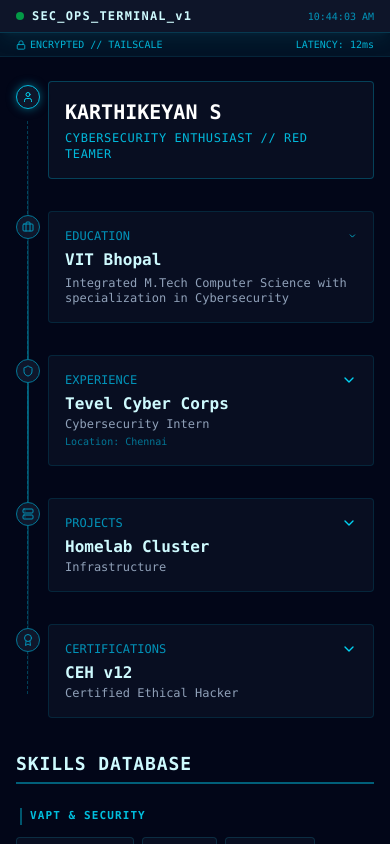
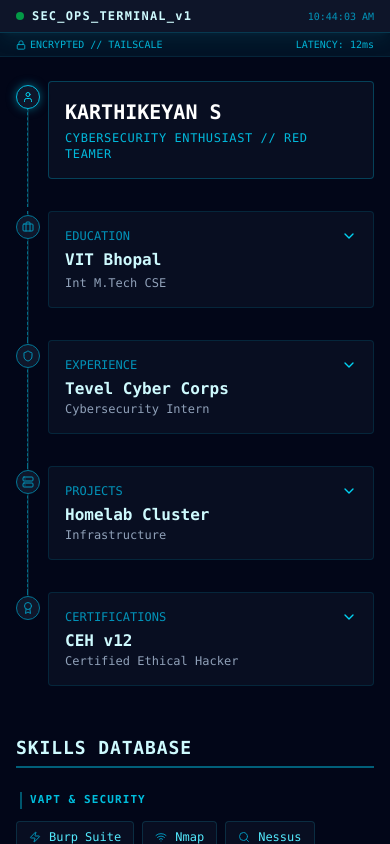
Before and after one commit to sherlockk-sec/portfolio-site, a React (Vite) app: page / in a window 390 px wide. Built offline with nearby package versions, Linux system fonts and the light colour scheme.

Commit message:
Refactor: Mobile Layout Fix (Connector Lines) & Content Reversion

```diff
--- a/src/components/MobileFieldView.tsx
+++ b/src/components/MobileFieldView.tsx
@@ -8,8 +8,9 @@
 // --- Data Constants (Duplicated from Desktop for Isolation) ---
 const EDUCATION_DATA = {
     title: 'VIT Bhopal',
-    subtitle: 'Integrated M.Tech Computer Science with specialization in Cybersecurity',
+    subtitle: 'M.Tech CSE',
     details: [
+        'Integrated M.Tech Computer Science with specialization in Cybersecurity',
         'CGPA: 7.09/10.0',
         '-----------------',
         'Coursework:',
@@ -22,7 +23,7 @@
 const EXPERIENCE_DATA = {
     title: 'Tevel Cyber Corps',
     subtitle: 'Cybersecurity Intern',
-    location: 'Location: Chennai',
+    // Location removed from outer view
     details: [
         'Role: Intern (Oct 25 - Jan 26)',
         'Location: Chennai',
@@ -154,13 +155,14 @@
             <div className="px-4 py-6">
 
                 {/* --- TIMELINE SECTION (Identity -> Certs) --- */}
-                <div className="relative space-y-8 pb-8">
-
-                    {/* Vertical Dotted Line */}
-                    <div className="absolute left-[11px] top-10 bottom-6 w-0.5 bg-gradient-to-b from-cyan-500/0 via-cyan-500/50 to-cyan-500/0 border-l border-dashed border-cyan-700/50"></div>
+                {/* Removed space-y-8 to allow contiguous line segments */}
+                <div className="relative pb-4">
 
                     {/* IDENTITY NODE (Intro) */}
-                    <div id="home" className="relative pl-8 animate-fade-in-up">
+                    <div id="home" className="relative pl-8 pb-8 animate-fade-in-up">
+                        {/* Line: Starts from Icon Center (top-4) to Bottom */}
+                        <div className="absolute left-[11px] top-4 bottom-0 w-0.5 bg-cyan-900/40 border-l mb-1 border-dashed border-cyan-500/50"></div>
+
                         <div className="absolute left-0 top-1 w-6 h-6 bg-slate-900 border border-cyan-500 rounded-full flex items-center justify-center z-10 shadow-[0_0_10px_rgba(6,182,212,0.5)]">
                             <User size={12} className="text-cyan-400" />
                         </div>
@@ -171,7 +173,10 @@
                     </div>
 
                     {/* EDUCATION CARD */}
-                    <div id="exp" className="relative pl-8 animate-fade-in-up" style={{ animationDelay: '100ms' }}>
+                    <div id="exp" className="relative pl-8 pb-8 animate-fade-in-up" style={{ animationDelay: '100ms' }}>
+                        {/* Line: Starts from Top to Bottom (Connecting from previous) */}
+                        <div className="absolute left-[11px] top-0 bottom-0 w-0.5 bg-cyan-900/40 border-l border-dashed border-cyan-500/50"></div>
+
                         <div className="absolute left-0 top-1 w-6 h-6 bg-slate-900 border border-cyan-700 rounded-full flex items-center justify-center z-10">
                             <Briefcase size={12} className="text-cyan-600" />
                         </div>
@@ -183,12 +188,11 @@
                                 <div>
                                     <div className="text-xs text-cyan-600 mb-1">EDUCATION</div>
                                     <h3 className="font-bold text-cyan-100">{EDUCATION_DATA.title}</h3>
-                                    <div className="text-xs text-slate-400 leading-tight mt-1">{EDUCATION_DATA.subtitle}</div>
+                                    <div className="text-xs text-slate-400 leading-tight mt-1">Int {EDUCATION_DATA.subtitle}</div>
                                 </div>
                                 {expandedCard === 'edu' ? <ChevronUp size={16} /> : <ChevronDown size={16} />}
                             </div>
 
-                            {/* Accordion Content */}
                             <div className={`overflow-hidden transition-all duration-300 ${expandedCard === 'edu' ? 'max-h-48 mt-4 opacity-100' : 'max-h-0 opacity-0'}`}>
                                 <div className="p-3 bg-black/40 rounded border border-cyan-900/50 font-mono text-[11px] text-green-400/90 leading-relaxed whitespace-pre-line shadow-inner">
                                     {EDUCATION_DATA.details.join('\n')}
@@ -198,7 +202,10 @@
                     </div>
 
                     {/* EXPERIENCE CARD */}
-                    <div className="relative pl-8 animate-fade-in-up" style={{ animationDelay: '200ms' }}>
+                    <div className="relative pl-8 pb-8 animate-fade-in-up" style={{ animationDelay: '200ms' }}>
+                        {/* Line: Starts from Top to Bottom */}
+                        <div className="absolute left-[11px] top-0 bottom-0 w-0.5 bg-cyan-900/40 border-l border-dashed border-cyan-500/50"></div>
+
                         <div className="absolute left-0 top-1 w-6 h-6 bg-slate-900 border border-cyan-700 rounded-full flex items-center justify-center z-10">
                             <Shield size={12} className="text-cyan-600" />
                         </div>
@@ -211,12 +218,10 @@
                                     <div className="text-xs text-cyan-600 mb-1">EXPERIENCE</div>
                                     <h3 className="font-bold text-cyan-100">{EXPERIENCE_DATA.title}</h3>
                                     <div className="text-xs text-slate-400">{EXPERIENCE_DATA.subtitle}</div>
-                                    <div className="text-[10px] text-cyan-700 mt-0.5">{EXPERIENCE_DATA.location}</div>
                                 </div>
                                 {expandedCard === 'work' ? <ChevronUp size={16} /> : <ChevronDown size={16} />}
                             </div>
 
-                            {/* Accordion Content */}
                             <div className={`overflow-hidden transition-all duration-300 ${expandedCard === 'work' ? 'max-h-48 mt-4 opacity-100' : 'max-h-0 opacity-0'}`}>
                                 <div className="p-3 bg-black/40 rounded border border-cyan-900/50 font-mono text-[11px] text-green-400/90 leading-relaxed whitespace-pre-line shadow-inner">
                                     {EXPERIENCE_DATA.details.join('\n')}
@@ -226,7 +231,10 @@
                     </div>
 
                     {/* PROJECTS CARD */}
-                    <div className="relative pl-8 animate-fade-in-up" style={{ animationDelay: '300ms' }}>
+                    <div className="relative pl-8 pb-8 animate-fade-in-up" style={{ animationDelay: '300ms' }}>
+                        {/* Line: Starts from Top to Bottom */}
+                        <div className="absolute left-[11px] top-0 bottom-0 w-0.5 bg-cyan-900/40 border-l border-dashed border-cyan-500/50"></div>
+
                         <div className="absolute left-0 top-1 w-6 h-6 bg-slate-900 border border-cyan-700 rounded-full flex items-center justify-center z-10">
                             <Server size={12} className="text-cyan-600" />
                         </div>
@@ -250,8 +258,11 @@
                         </div>
                     </div>
 
-                    {/* CERTIFICATIONS */}
+                    {/* CERTIFICATIONS (Last Node) */}
                     <div className="relative pl-8 animate-fade-in-up" style={{ animationDelay: '400ms' }}>
+                        {/* Line: Starts from Top to Icon Center (h-4 = 16px) */}
+                        <div className="absolute left-[11px] top-0 h-4 w-0.5 bg-cyan-900/40 border-l border-dashed border-cyan-500/50"></div>
+
                         <div className="absolute left-0 top-1 w-6 h-6 bg-slate-900 border border-cyan-700 rounded-full flex items-center justify-center z-10">
                             <AwardIcon size={12} className="text-cyan-600" />
                         </div>
@@ -278,12 +289,12 @@
                 </div>
 
                 {/* --- FOOTER SECTION --- */}
-                <div className="space-y-8">
+                {/* Added mt-8 to separate from the list */}
+                <div className="space-y-8 mt-8">
 
                     {/* SKILLS LIST (Categorized) */}
                     <div id="skills" className="animate-fade-in-up" style={{ animationDelay: '500ms' }}>
                         <div className="flex items-center gap-2 mb-6">
-                            {/* Styling Update: Bigger text, no underscore, clean underline */}
                             <span className="text-lg font-bold text-cyan-100 uppercase border-b-2 border-cyan-500/50 pb-1 w-full tracking-wider">SKILLS DATABASE</span>
                         </div>
 
```
